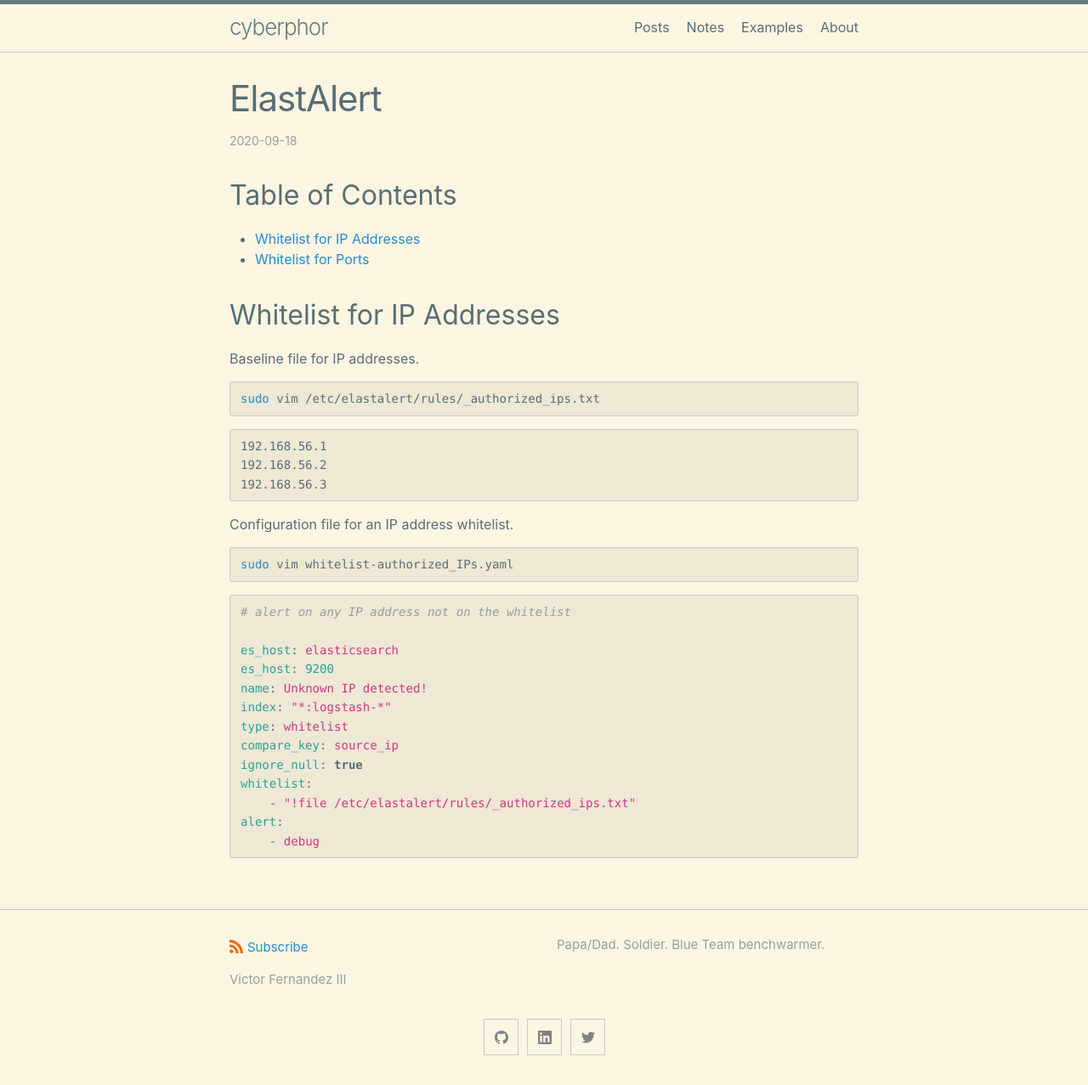
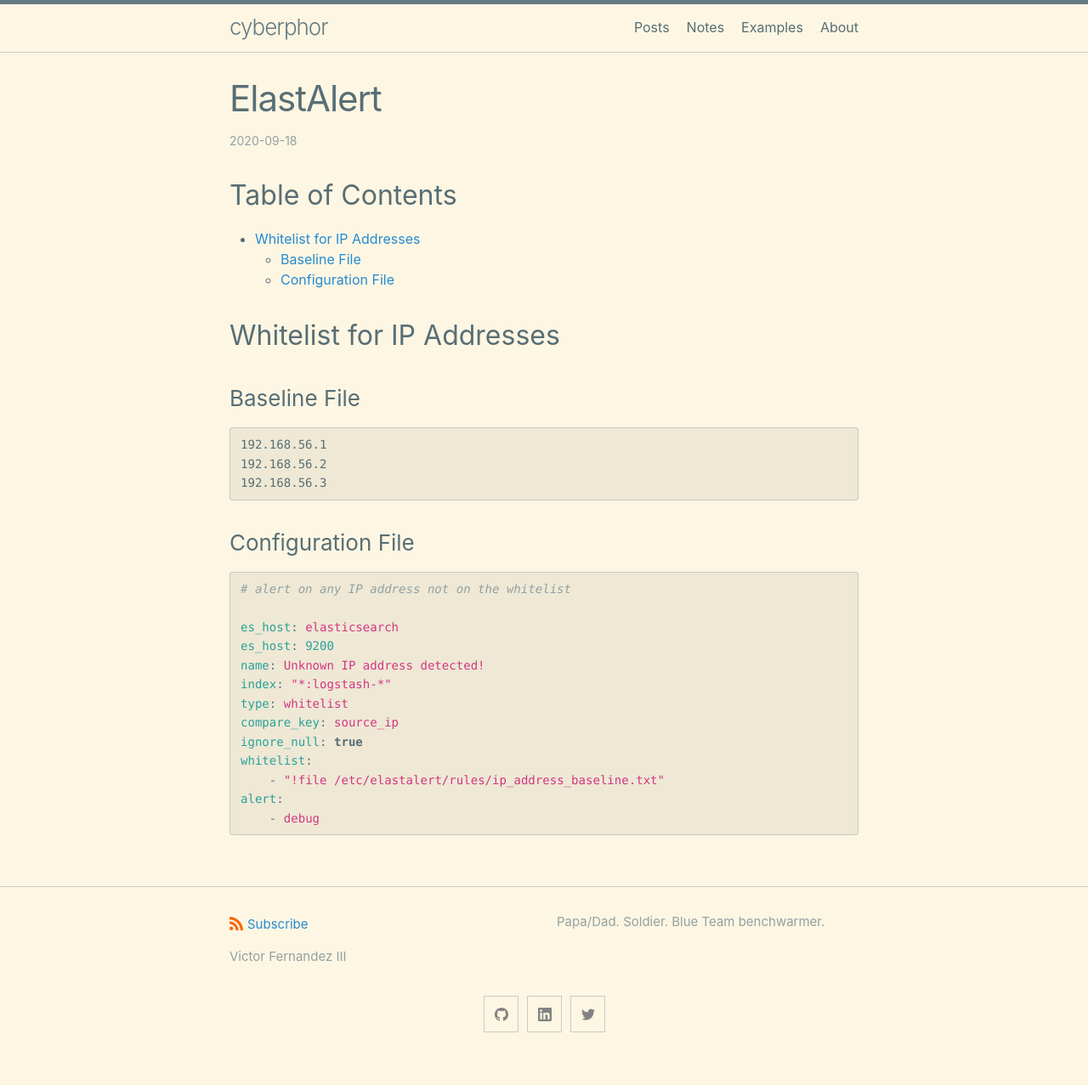
Before and after one commit to cyberphor/blog, a Jekyll site: the page built from _posts/examples/2020-09-18-elastalert-examples.md, in a window 1280 px wide. Shown: the whole page at 85% size. Built offline with Jekyll 4.4.1, drawn with Linux system fonts in a browser that asks for light colours; after the commit the page ends 1250 px from its top, so only the background shows below that.

Commit message:
Update and rename 2020-09-18-elastalert-example.md to 2020-09-18-elastalert-examples.md

````diff
--- a/_posts/examples/2020-09-18-elastalert-example.md
+++ b/_posts/examples/2020-09-18-elastalert-examples.md
@@ -1,41 +1,36 @@
 ---
 layout: post
 title: 'ElastAlert'
-permalink: 'elastalert-example'
+permalink: 'elastalert-examples'
 category: notes
 subcategory: examples
 ---
 
 ## Table of Contents
 * [Whitelist for IP Addresses](#whitelist-for-ip-addresses)
-* [Whitelist for Ports](#whitelist-for-ports)
+    * [Baseline File](#baseline-file)
+    * [Configuration File](#configuration-file)
 
 ## Whitelist for IP Addresses
-Baseline file for IP addresses.
-```bash
-sudo vim /etc/elastalert/rules/_authorized_ips.txt
-```
+### Baseline File
 ```bash
 192.168.56.1
 192.168.56.2
 192.168.56.3
 ```
-Configuration file for an IP address whitelist.
-```bash
-sudo vim whitelist-authorized_IPs.yaml
-```
+### Configuration File
 ```yaml
 # alert on any IP address not on the whitelist
 
 es_host: elasticsearch
 es_host: 9200
-name: Unknown IP detected!
+name: Unknown IP address detected!
 index: "*:logstash-*"
 type: whitelist
 compare_key: source_ip
 ignore_null: true
 whitelist:
-    - "!file /etc/elastalert/rules/_authorized_ips.txt"
+    - "!file /etc/elastalert/rules/ip_address_baseline.txt"
 alert:
     - debug
 ```
````
